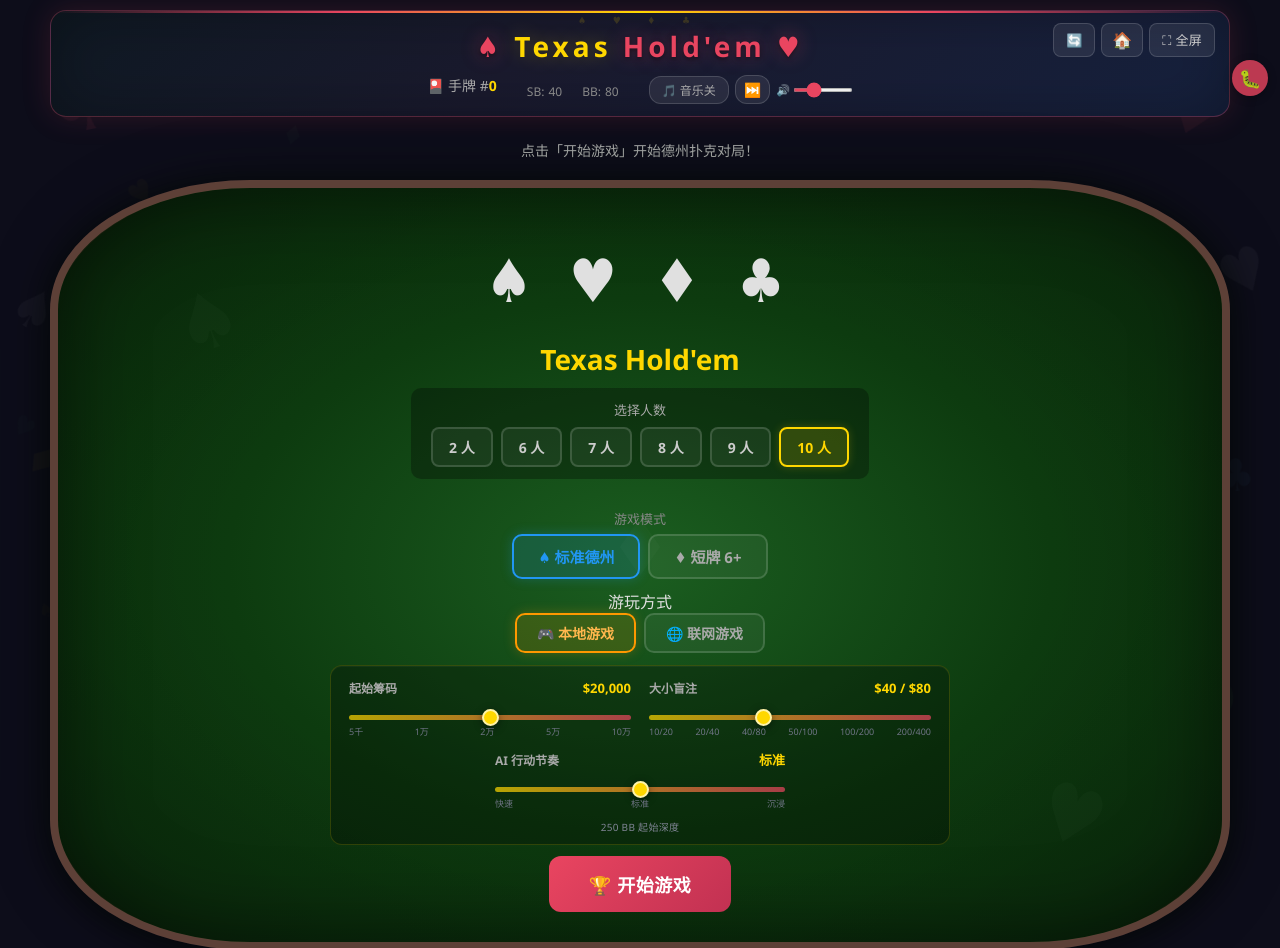
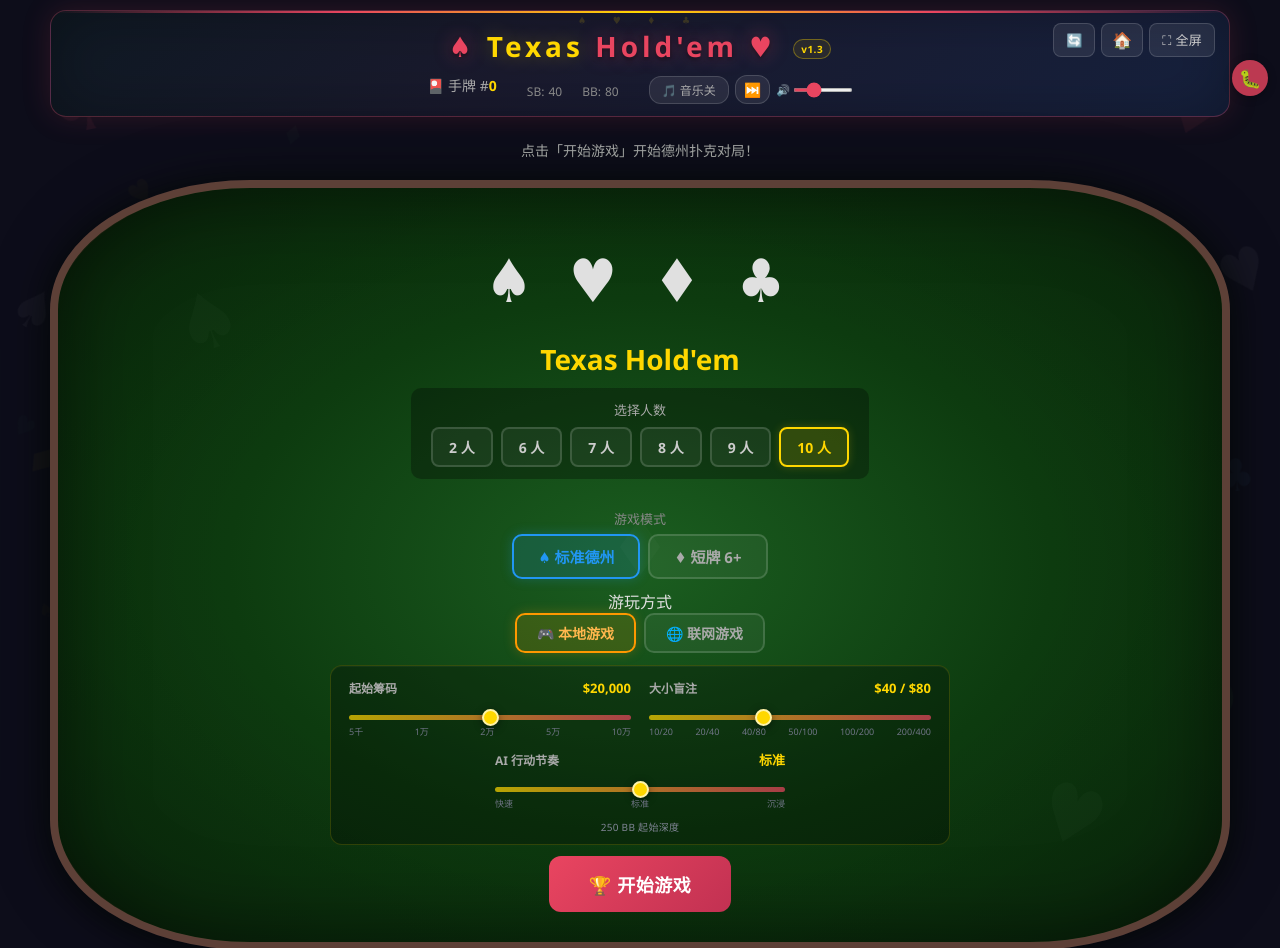
Before and after one commit to zdjmrq/texas-holdem-game, a website: page index.html in a window 1280 px wide. Shown: the top 948 px of the page. Drawn offline with Linux system fonts and the light colour scheme.

Commit message:
chore: bump version to v1.3

```diff
--- a/css/style.css
+++ b/css/style.css
@@ -155,6 +155,22 @@ body {
     text-shadow: 0 0 20px rgba(255, 215, 0, 0.3);
 }
 
+.header h1 .app-version {
+    display: inline-block;
+    margin-left: 6px;
+    padding: 2px 7px;
+    border: 1px solid rgba(255, 215, 0, 0.35);
+    border-radius: 999px;
+    color: #ffd700;
+    background: rgba(255, 215, 0, 0.08);
+    font-size: 10px;
+    font-weight: 700;
+    letter-spacing: 0.5px;
+    line-height: 1.4;
+    vertical-align: middle;
+    text-shadow: none;
+}
+
 .header-info {
     display: flex;
     justify-content: center;
--- a/index.html
+++ b/index.html
@@ -5,7 +5,7 @@
     <meta name="viewport" content="width=device-width, initial-scale=1.0">
     <meta http-equiv="Content-Security-Policy"
           content="default-src 'self'; img-src 'self' data:; style-src 'self' 'unsafe-inline'; script-src 'self' 'unsafe-inline'; connect-src 'self' ws: wss:; object-src 'none'; base-uri 'none'; frame-ancestors 'none'">
-    <title>德州扑克</title>
+    <title>德州扑克 v1.3</title>
     <link rel="stylesheet" href="css/style.css">
 </head>
 <body>
@@ -36,7 +36,7 @@
     <div id="app">
         <!-- Header -->
         <div class="header">
-            <h1>♠ <span>Texas</span> Hold'em ♥</h1>
+            <h1>♠ <span>Texas</span> Hold'em ♥ <small class="app-version">v1.3</small></h1>
             <div class="header-info">
                 <span>🎴 手牌 #<span class="hand-count" id="handCount">0</span></span>
                 <span class="blinds-info">
--- a/package.json
+++ b/package.json
@@ -1,6 +1,6 @@
 {
   "name": "texas-holdem",
-  "version": "1.2.0",
+  "version": "1.3.0",
   "description": "德州扑克 — 标准德州 + 短牌(6+ Hold'em)",
   "main": "main.js",
   "scripts": {
```
Also changed, not shown: README.md, 1 other file.
